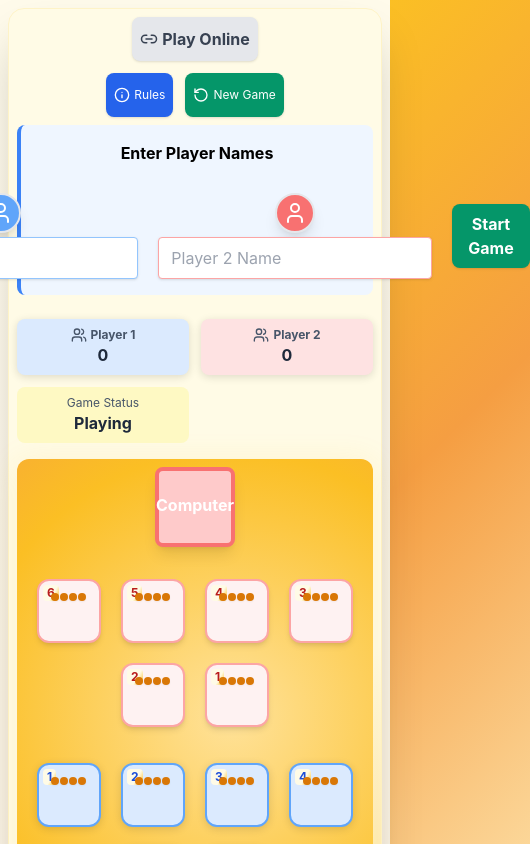
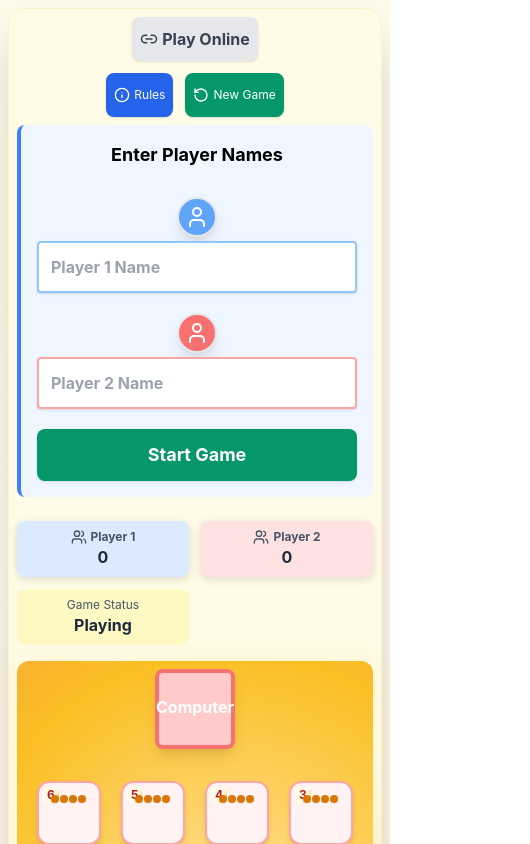
Before and after one commit to Kibrom1/gebeta, a React (Create React App) app: page / in a window 390 px wide. Shown: the top 844 px of the page, 530 px wide, since content can reach past the window. Built offline with nearby package versions, Linux system fonts and the light colour scheme.

Commit message:
make some fields mobile fiendly

```diff
--- a/src/components/PlayerNameInput.js
+++ b/src/components/PlayerNameInput.js
@@ -2,32 +2,33 @@ import React from 'react';
 import PlayerAvatar from './PlayerAvatar';
 
 const PlayerNameInput = ({ playerNames, handleNameChange, handleStartGame }) => (
-  <div className="mb-6 p-4 bg-blue-50 rounded-lg border-l-4 border-blue-500 flex flex-col md:flex-row gap-4 items-center">
-    <h3 className="font-bold mb-2 md:mb-0">Enter Player Names</h3>
-    <div className="flex gap-4 items-center">
-      <div className="flex flex-col items-center gap-1">
+  <div className="mb-6 p-4 bg-blue-50 rounded-lg border-l-4 border-blue-500 flex flex-col gap-4 items-center w-full max-w-lg mx-auto">
+    <h3 className="font-bold mb-2 text-center text-lg">Enter Player Names</h3>
+    <div className="flex flex-col sm:flex-row gap-4 w-full items-center justify-center">
+      <div className="flex flex-col items-center gap-1 w-full">
         <PlayerAvatar player={1} name={playerNames[1]} />
         <input
           type="text"
           placeholder="Player 1 Name"
           value={playerNames[1]}
           onChange={e => handleNameChange(1, e.target.value)}
-          className="px-3 py-2 rounded border border-blue-300 focus:outline-none shadow"
+          className="px-3 py-3 rounded border-2 border-blue-300 focus:outline-none shadow w-full text-base"
         />
       </div>
-      <div className="flex flex-col items-center gap-1">
+      <div className="flex flex-col items-center gap-1 w-full">
         <PlayerAvatar player={2} name={playerNames[2]} />
         <input
           type="text"
           placeholder="Player 2 Name"
           value={playerNames[2]}
           onChange={e => handleNameChange(2, e.target.value)}
-          className="px-3 py-2 rounded border border-red-300 focus:outline-none shadow"
+          className="px-3 py-3 rounded border-2 border-red-300 focus:outline-none shadow w-full text-base"
         />
       </div>
       <button
         onClick={handleStartGame}
-        className="bg-green-600 text-white px-4 py-2 rounded-lg hover:bg-green-700 font-bold shadow"
+        className="bg-green-600 text-white px-6 py-3 rounded-lg hover:bg-green-700 font-bold shadow w-full sm:w-auto text-lg"
+        style={{ minHeight: '48px', minWidth: '120px' }}
       >
         Start Game
       </button>
```
